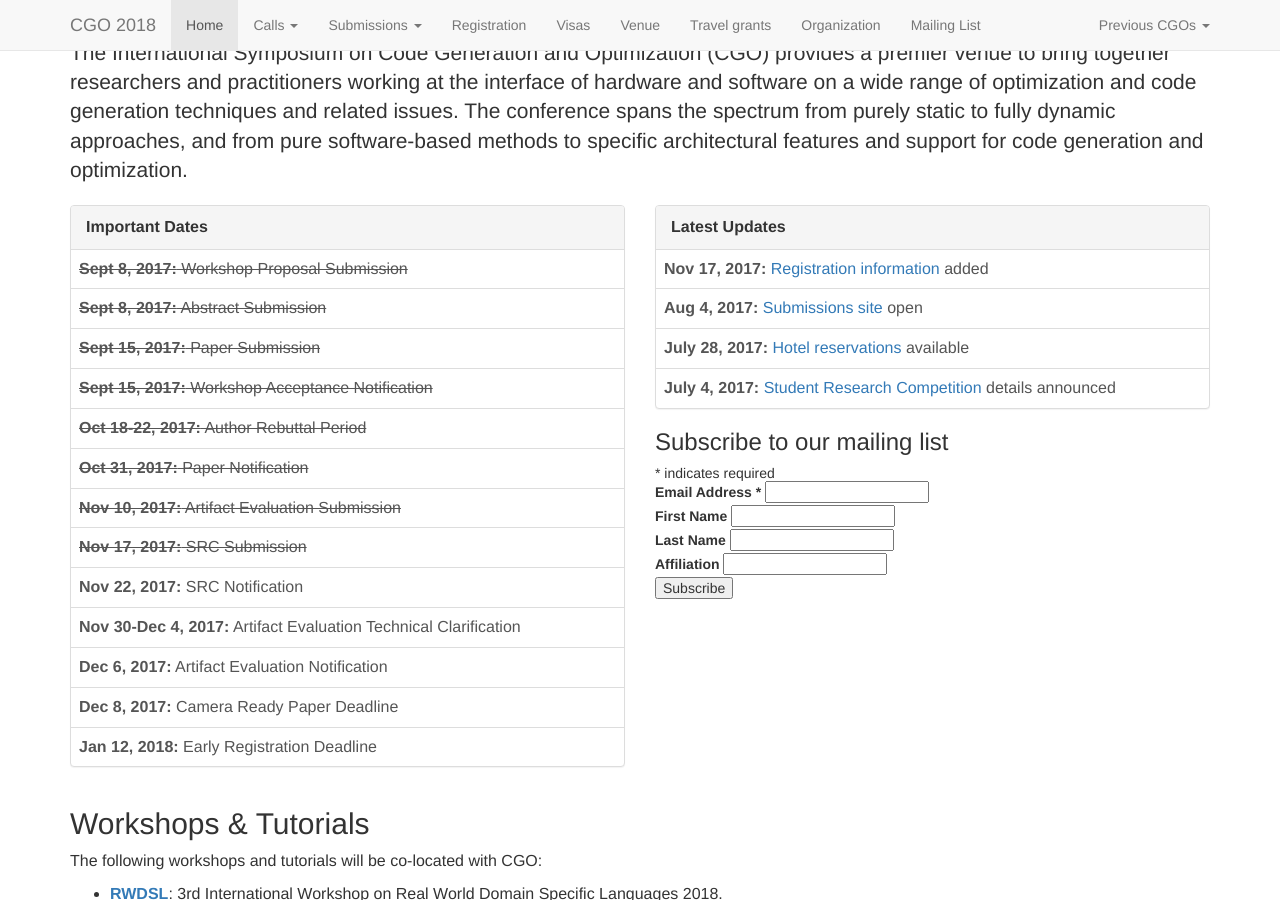
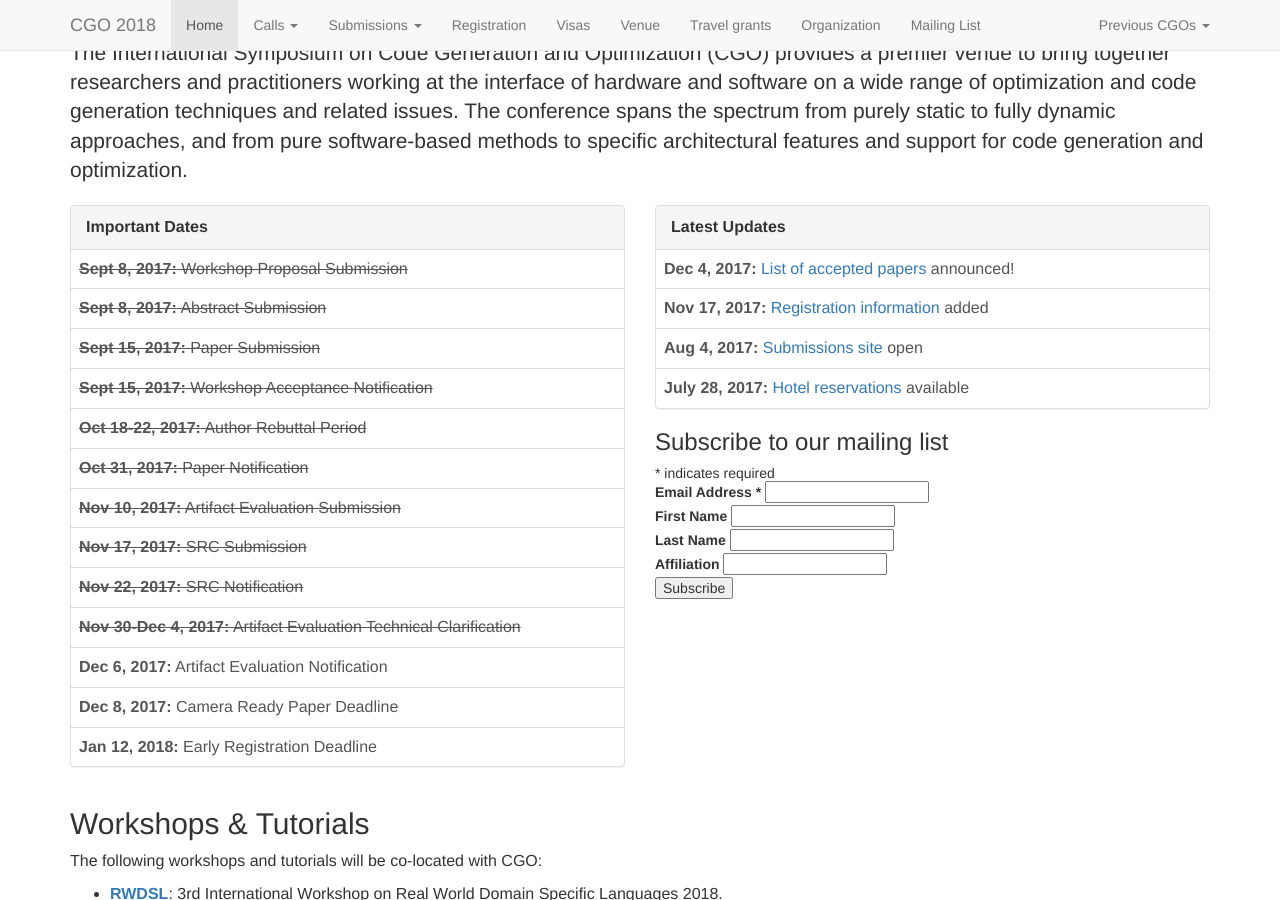
Before and after one commit to ChrisCummins/cgo2018, a Jekyll site: the page built from index.html, in a window 1280 px wide and 900 px high, scrolled down 695 px. Built offline with Jekyll 4.4.1, drawn with Linux system fonts in a browser that asks for light colours; nearby versions of some CDN libraries; comment, search, counter and statistics services are not loaded; some of the changed lines change nothing that is shown.

Commit message:
new news

```diff
--- a/index.html
+++ b/index.html
@@ -49,8 +49,8 @@ footer: 'Vienna Skyline photo by <a href="https://commons.wikimedia.org/wiki/Fil
               <tr><td><strike><b>Oct 31, 2017:</b> Paper Notification</strike></td></tr>
               <tr><td><strike><b>Nov 10, 2017:</b> Artifact Evaluation Submission</strike></td></tr>
               <tr><td><strike><b>Nov 17, 2017:</b> SRC Submission</strike></td></tr>
-              <tr><td><b>Nov 22, 2017:</b> SRC Notification</td></tr>
-              <tr><td><b>Nov 30-Dec 4, 2017:</b> Artifact Evaluation Technical Clarification</td></tr>
+              <tr><td><strike><b>Nov 22, 2017:</b> SRC Notification</strike></td></tr>
+              <tr><td><strike><b>Nov 30-Dec 4, 2017:</b> Artifact Evaluation Technical Clarification</strike></td></tr>
               <tr><td><b>Dec 6, 2017:</b> Artifact Evaluation Notification</td></tr>
               <tr><td><b>Dec 8, 2017:</b> Camera Ready Paper Deadline</td></tr>
               <tr><td><b>Jan 12, 2018:</b> Early Registration Deadline</td></tr>
@@ -65,10 +65,10 @@ footer: 'Vienna Skyline photo by <a href="https://commons.wikimedia.org/wiki/Fil
 
           <table class="table">
             <tbody>
+              <tr><td><b>Dec 4, 2017:</b> <a href="http://cgo.org/cgo2018/accepted/">List of accepted papers</a> announced!</td></tr>
               <tr><td><b>Nov 17, 2017:</b> <a href="http://cgo.org/cgo2018/registration/">Registration information</a> added</td></tr>
               <tr><td><b>Aug 4, 2017:</b> <a href="https://cgo18.hotcrp.com">Submissions site</a> open</td></tr>
               <tr><td><b>July 28, 2017:</b> <a href="https://reservations.travelclick.com/75040?GroupId=1999609&LanguageId=1">Hotel reservations</a> available</td></tr>
-              <tr><td><b>July 4, 2017:</b> <a href="{{ '/src/' | relative_url }}">Student Research Competition</a> details announced</td></tr>
               <!-- <tr><td><b>May 22, 2017:</b> Website is live</td></tr> -->
             </tbody>
           </table>
```
